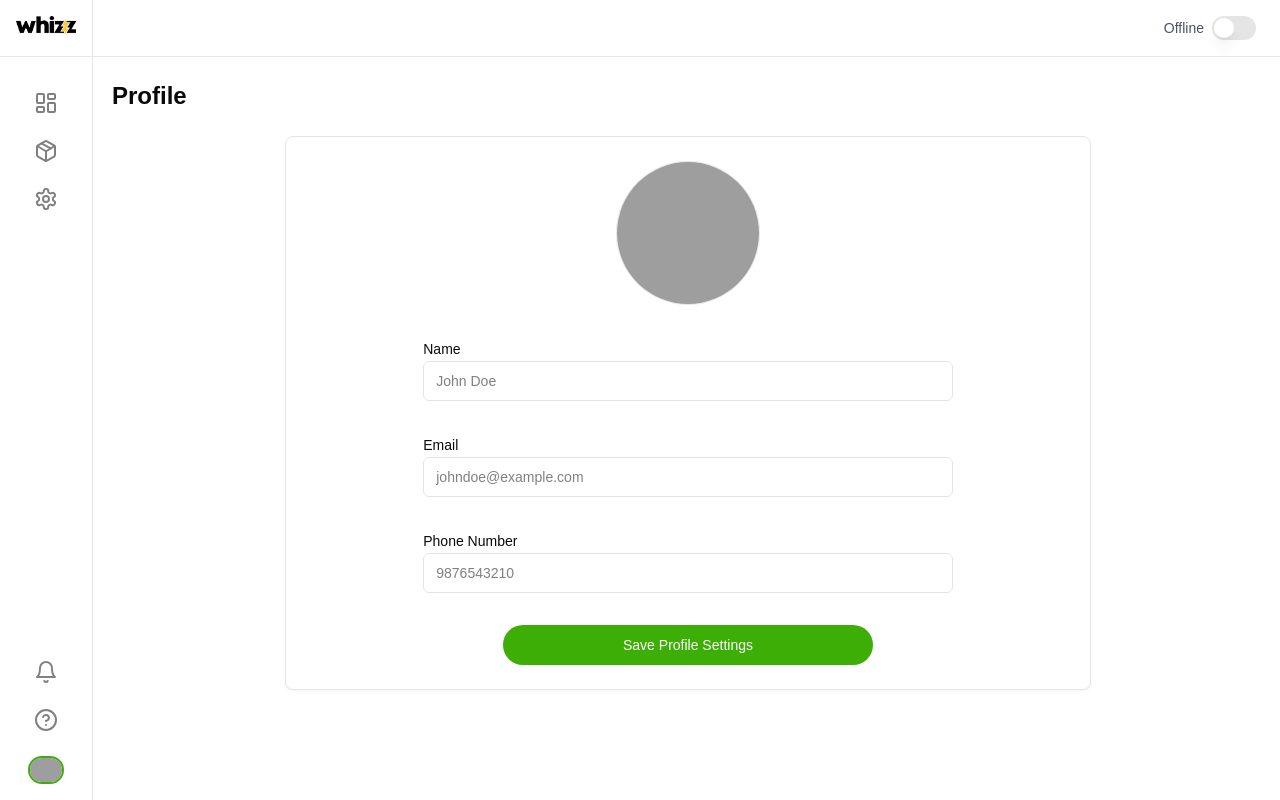
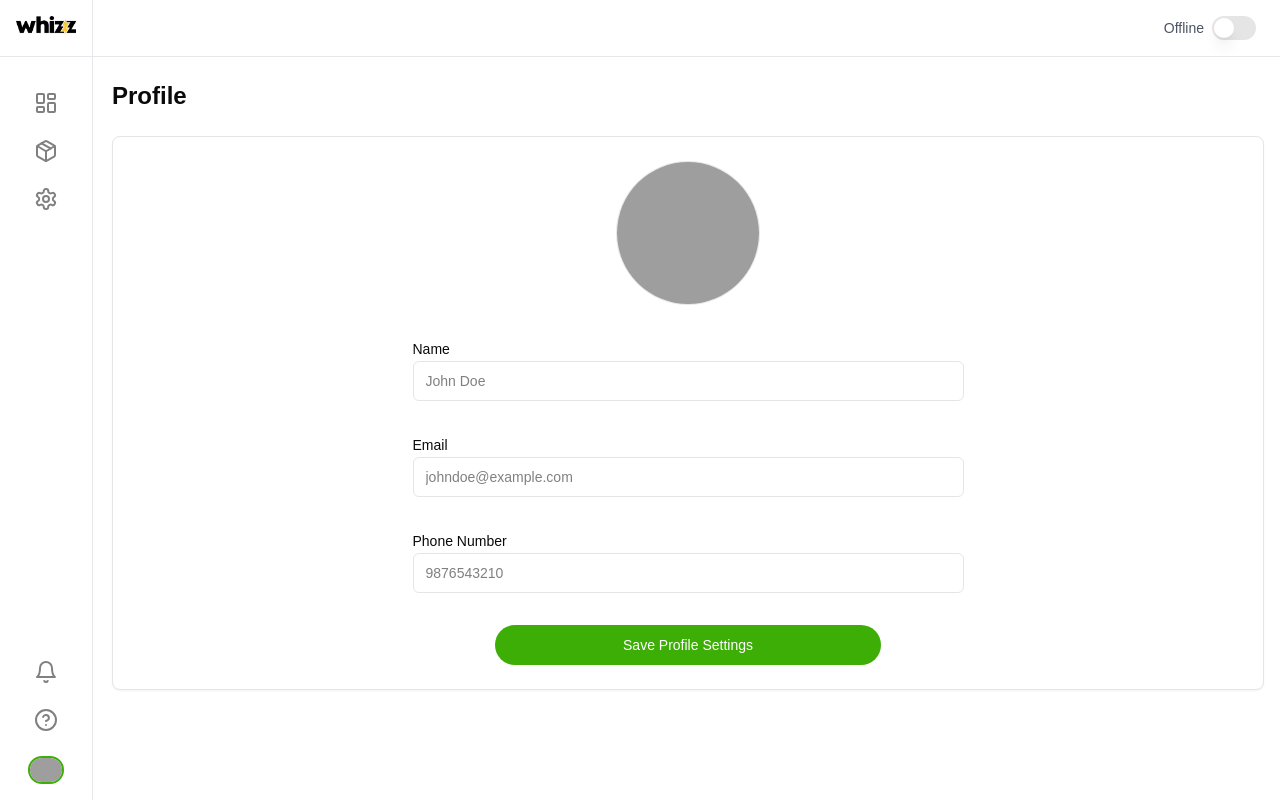
Before and after one commit to vedantbhamare-11/whizz-dashboard, a Next.js app: page /profile in a window 1280 px wide. Built offline with nearby package versions, Linux system fonts and the light colour scheme; grey boxes are pictures that could not be loaded.

Commit message:
updated the width of profile card

```diff
--- a/src/app/profile/page.tsx
+++ b/src/app/profile/page.tsx
@@ -51,7 +51,7 @@ const ProfilePage = () => {
 
   const renderProfileContent = () => (
     <Card className="flex justify-center p-6 rounded-lg shadow-sm">
-      <div className="flex space-y-8 flex-col lg:w-[70%] w-full items-center">
+      <div className="flex space-y-8 flex-col lg:w-1/2 w-full items-center">
         <label htmlFor="profile-pic" className="cursor-pointer">
           <div className="relative">
             <Image
@@ -140,7 +140,7 @@ const ProfilePage = () => {
             <Header />
             <main className="flex-1 p-4 mt-[4rem] ml-[6rem]">
               <h1 className="text-2xl font-bold mb-6">Profile</h1>
-              <div className="mt-6 w-[70%]  mx-auto">{renderProfileContent()}</div>
+              <div className="mt-6 w-full  mx-auto">{renderProfileContent()}</div>
             </main>
           </div>
         </div>
```
